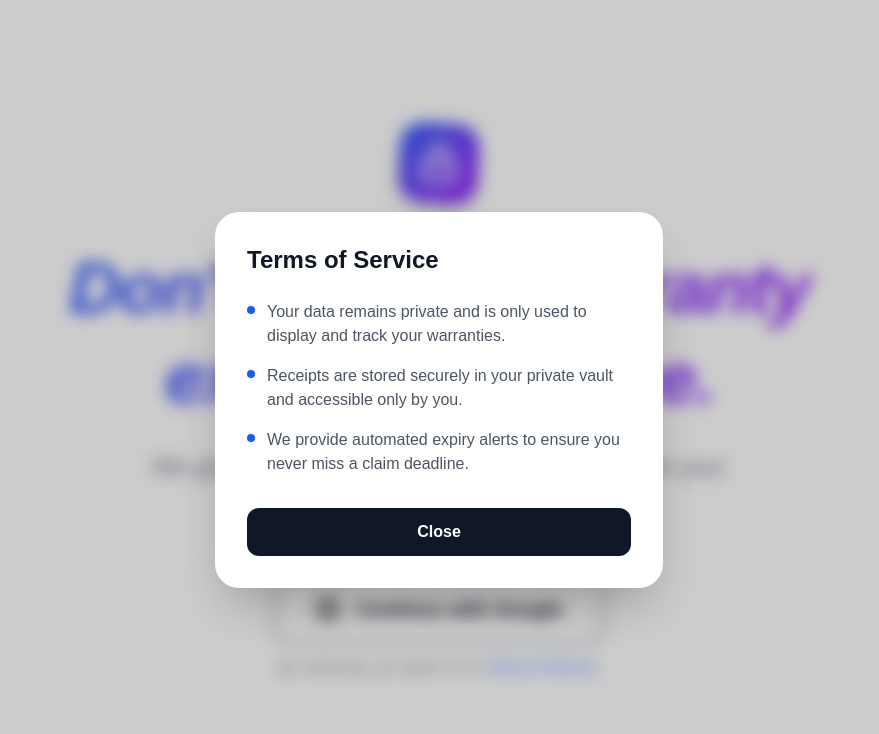
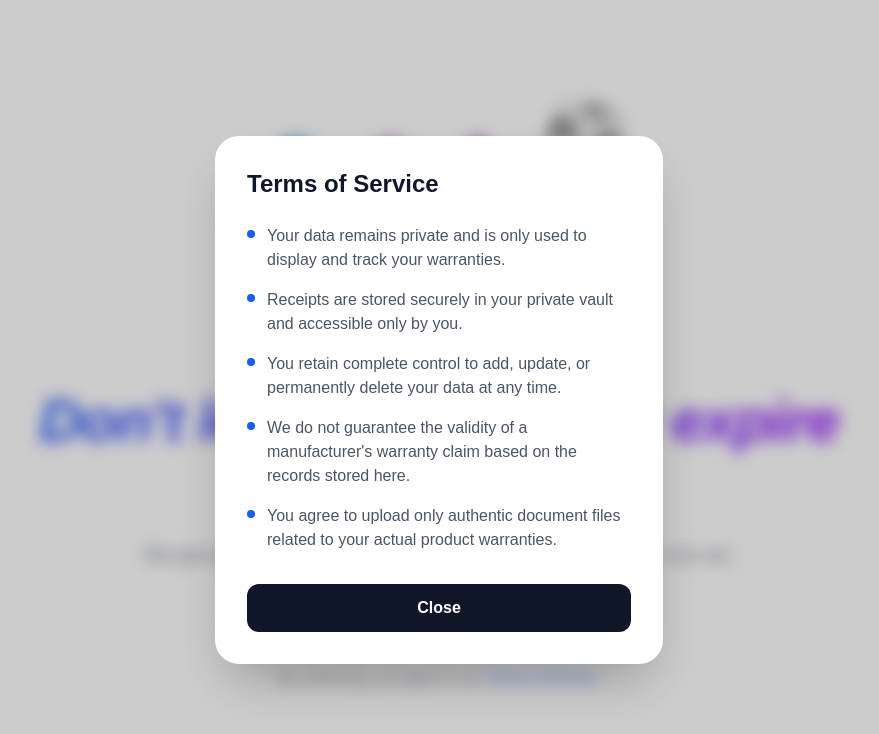
Before and after one commit to sohamdesai2006-code/Warranty-Vault, a Next.js app: page /login in a window 1280 px wide. Both pictures are taken after a click on the element "Terms of Service". Shown: the top 734 px of the page, without its empty margins (201-1080 px from the left). Built offline with nearby package versions, Linux system fonts and the light colour scheme; no server answers; grey boxes are pictures that could not be loaded.

Commit message:
Added logo on login page and updated terms of service.

```diff
--- a/app/login/page.js
+++ b/app/login/page.js
@@ -30,19 +30,27 @@ export default function Login() {
     }
 
     return (
-        <div className="h-screen bg-white dark:bg-neutral-900 flex flex-col items-center justify-center p-6 overflow-hidden transition-colors duration-200">
-            <div className="max-w-4xl w-full text-center px-4">
-                {/* Branding Icon */}
+        <div className="h-screen bg-white dark:bg-neutral-900 flex flex-col items-center justify-between pt-2 pb-6 px-4 md:px-6 overflow-hidden transition-colors duration-200">
+            <div className="max-w-4xl w-full text-center px-4 flex flex-col items-center flex-1 justify-center">
+                {/* Branding Stack */}
                 <motion.div
                     initial={{ opacity: 0, y: 20 }}
                     animate={{ opacity: 1, y: 0 }}
                     transition={{ duration: 0.6 }}
-                    className="mb-10 flex justify-center"
+                    className="mb-5 flex flex-col items-center gap-2"
                 >
-                    <div className="w-20 h-20 bg-gradient-to-br from-blue-600 to-purple-600 rounded-3xl shadow-xl flex items-center justify-center text-white transform rotate-3 hover:rotate-0 transition-transform duration-300">
-                        <svg className="w-12 h-12" fill="none" stroke="currentColor" viewBox="0 0 24 24">
-                            <path strokeLinecap="round" strokeLinejoin="round" strokeWidth="2" d="M12 15v2m-6 4h12a2 2 0 002-2v-6a2 2 0 00-2-2H6a2 2 0 00-2 2v6a2 2 0 002 2zm10-10V7a4 4 0 00-8 0v4h8z"></path>
-                        </svg>
+                    <img
+                      src="/logo.png"
+                      alt="Warranty Vault Logo"
+                      className="h-44 sm:h-52 w-auto object-contain"
+                    />
+                    <div className="text-center">
+                        <h2 className="text-xl sm:text-2xl font-semibold tracking-widest bg-gradient-to-r from-cyan-400 via-blue-400 to-purple-500 bg-clip-text text-transparent drop-shadow-[0_0_8px_rgba(139,92,246,0.6)]">
+                            Warranty Vault
+                        </h2>
+                        <p className="text-xs font-semibold text-gray-500 dark:text-neutral-400 tracking-widest mt-0.5">
+                            Secure | Protection
+                        </p>
                     </div>
                 </motion.div>
 
@@ -50,7 +58,7 @@ export default function Login() {
                     initial={{ opacity: 0, y: 20 }}
                     animate={{ opacity: 1, y: 0 }}
                     transition={{ duration: 0.6 }}
-                    className="text-5xl md:text-7xl font-black mb-6 tracking-tight leading-tight bg-gradient-to-r from-blue-600 to-purple-600 bg-clip-text text-transparent italic"
+                    className="text-3xl sm:text-4xl md:text-5xl lg:text-6xl font-black mb-2 tracking-tight leading-tight bg-gradient-to-r from-blue-600 to-purple-600 bg-clip-text text-transparent italic"
                 >
                     Don't let your warranty expire in silence.
                 </motion.h1>
@@ -59,7 +67,7 @@ export default function Login() {
                     initial={{ opacity: 0, y: 20 }}
                     animate={{ opacity: 1, y: 0 }}
                     transition={{ duration: 0.6, delay: 0.2 }}
-                    className="text-xl md:text-2xl text-gray-500 dark:text-neutral-400 mb-12 max-w-2xl mx-auto font-medium leading-relaxed"
+                    className="text-sm sm:text-base md:text-lg text-gray-500 dark:text-neutral-400 mb-6 max-w-2xl mx-auto font-medium leading-relaxed"
                 >
                     We give your receipts a voice. Get alerted before your protection runs out.
                 </motion.p>
@@ -74,17 +82,17 @@ export default function Login() {
                         whileHover={{ scale: 1.05 }}
                         whileTap={{ scale: 0.95 }}
                         onClick={handleLogin}
-                        className="group relative flex items-center justify-center gap-4 bg-white dark:bg-neutral-800 text-gray-900 dark:text-white font-bold py-5 px-10 rounded-2xl border-2 border-gray-400 dark:border-gray-700 hover:border-gray-600 dark:hover:border-gray-500 transition-all shadow-sm hover:shadow-md active:scale-95"
+                        className="group relative flex items-center justify-center gap-3 bg-white dark:bg-neutral-800 text-gray-900 dark:text-white font-bold py-3.5 px-8 rounded-xl border-2 border-gray-400 dark:border-gray-700 hover:border-gray-600 dark:hover:border-gray-500 transition-all shadow-sm hover:shadow-md active:scale-95"
                     >
                         <img
                             src="https://www.gstatic.com/firebasejs/ui/2.0.0/images/auth/google.svg"
                             alt="Google"
-                            className="w-6 h-6 group-hover:rotate-12 transition-transform"
+                            className="w-5 h-5 group-hover:rotate-12 transition-transform"
                         />
-                        <span className="text-xl">Continue with Google</span>
+                        <span className="text-lg">Continue with Google</span>
 
                         {/* Subtle Glow Effect on Hover */}
-                        <div className="absolute inset-0 rounded-2xl bg-blue-500/5 opacity-0 group-hover:opacity-100 transition-opacity pointer-events-none"></div>
+                        <div className="absolute inset-0 rounded-xl bg-blue-500/5 opacity-0 group-hover:opacity-100 transition-opacity pointer-events-none"></div>
                     </motion.button>
 
                     <p className="mt-3 text-sm text-gray-500 dark:text-neutral-500 font-medium tracking-wide">
@@ -110,7 +118,15 @@ export default function Login() {
                             </li>
                             <li className="flex items-start gap-3">
                                 <div className="mt-1.5 w-2 h-2 rounded-full bg-blue-600 shrink-0"></div>
-                                <p className="text-gray-600 dark:text-neutral-400 font-medium">We provide automated expiry alerts to ensure you never miss a claim deadline.</p>
+                                <p className="text-gray-600 dark:text-neutral-400 font-medium">You retain complete control to add, update, or permanently delete your data at any time.</p>
+                            </li>
+                            <li className="flex items-start gap-3">
+                                <div className="mt-1.5 w-2 h-2 rounded-full bg-blue-600 shrink-0"></div>
+                                <p className="text-gray-600 dark:text-neutral-400 font-medium">We do not guarantee the validity of a manufacturer's warranty claim based on the records stored here.</p>
+                            </li>
+                            <li className="flex items-start gap-3">
+                                <div className="mt-1.5 w-2 h-2 rounded-full bg-blue-600 shrink-0"></div>
+                                <p className="text-gray-600 dark:text-neutral-400 font-medium">You agree to upload only authentic document files related to your actual product warranties.</p>
                             </li>
                         </ul>
 
```
